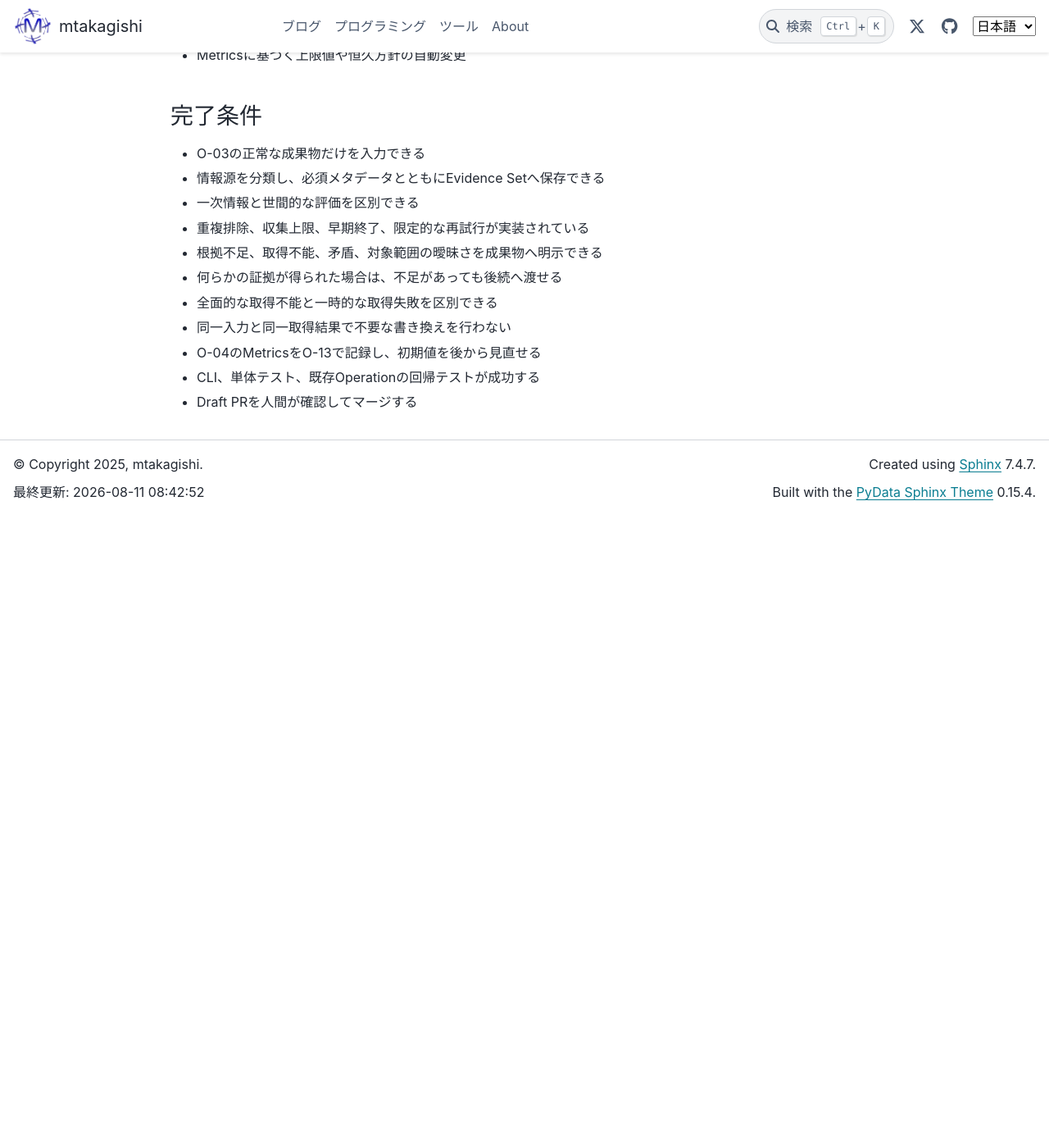
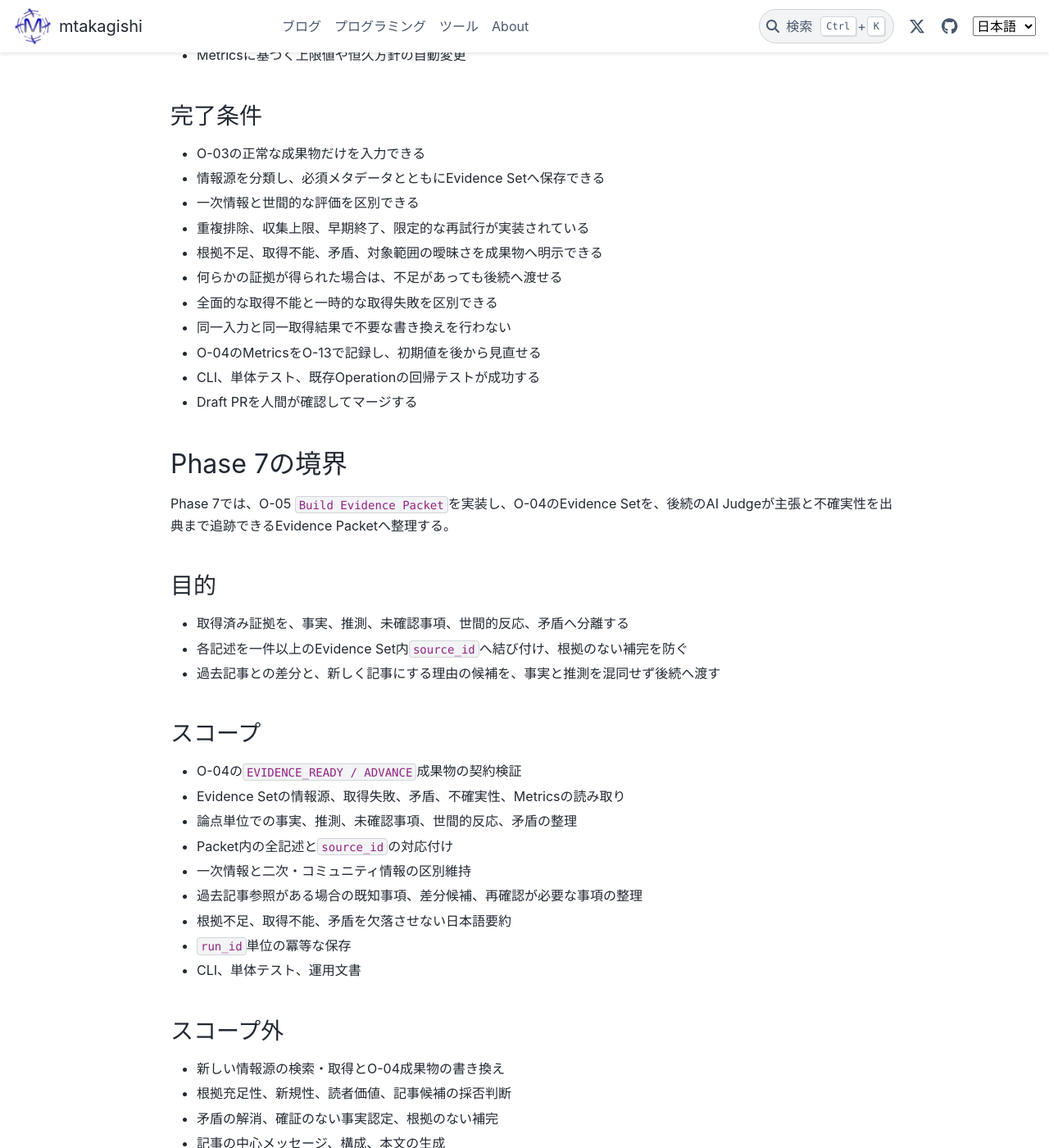
Before and after one commit to mtakagishi/note, a Sphinx documentation site: the page built from docs/agents/knowledge-harness/CHARTER.md, in a window 1280 px wide and 1400 px high, scrolled down 4693 px. Shown: the whole window at 82% size. Built offline with Sphinx 7.4.7 and the PyData theme 0.15.4, drawn with Linux system fonts in a browser that asks for light colours; before the commit the page ends 5323 px from its top, so only the background shows below that; some of the changed text lies outside the part shown.

Commit message:
O-05の実装境界を定義

```diff
--- a/docs/agents/knowledge-harness/CHARTER.md
+++ b/docs/agents/knowledge-harness/CHARTER.md
@@ -165,3 +165,47 @@ Phase 6では、O-04 `Collect Evidence`を実装し、安全性確認済みReque
 - O-04のMetricsをO-13で記録し、初期値を後から見直せる
 - CLI、単体テスト、既存Operationの回帰テストが成功する
 - Draft PRを人間が確認してマージする
+
+## Phase 7の境界
+
+Phase 7では、O-05 `Build Evidence Packet`を実装し、O-04のEvidence Setを、後続のAI Judgeが主張と不確実性を出典まで追跡できるEvidence Packetへ整理する。
+
+### 目的
+
+- 取得済み証拠を、事実、推測、未確認事項、世間的反応、矛盾へ分離する
+- 各記述を一件以上のEvidence Set内`source_id`へ結び付け、根拠のない補完を防ぐ
+- 過去記事との差分と、新しく記事にする理由の候補を、事実と推測を混同せず後続へ渡す
+
+### スコープ
+
+- O-04の`EVIDENCE_READY / ADVANCE`成果物の契約検証
+- Evidence Setの情報源、取得失敗、矛盾、不確実性、Metricsの読み取り
+- 論点単位での事実、推測、未確認事項、世間的反応、矛盾の整理
+- Packet内の全記述と`source_id`の対応付け
+- 一次情報と二次・コミュニティ情報の区別維持
+- 過去記事参照がある場合の既知事項、差分候補、再確認が必要な事項の整理
+- 根拠不足、取得不能、矛盾を欠落させない日本語要約
+- `run_id`単位の冪等な保存
+- CLI、単体テスト、運用文書
+
+### スコープ外
+
+- 新しい情報源の検索・取得とO-04成果物の書き換え
+- 根拠充足性、新規性、読者価値、記事候補の採否判断
+- 矛盾の解消、確証のない事実認定、根拠のない補完
+- 記事の中心メッセージ、構成、本文の生成
+- 過去記事の書き換え
+- GitHub Actionsと定期実行
+
+### 完了条件
+
+- O-04の正常なEvidence Setだけを入力できる
+- 事実、推測、未確認事項、世間的反応、矛盾を区別して保存できる
+- Packet内の全記述を存在する`source_id`へ追跡できる
+- 一次情報と一般的評価を混同しない
+- 取得失敗と不確実性をEvidence Setから欠落させない
+- 過去記事参照がある場合は、既知事項と差分候補を区別できる
+- 根拠がない記述、存在しない`source_id`、空の説明を拒否できる
+- 同一入力では不要な書き換えを行わない
+- CLI、単体テスト、既存Operationの回帰テストが成功する
+- Draft PRを人間が確認してマージする
```
Also changed, not shown: docs/agents/knowledge-harness/DECISIONS.md (+10 -0 lines), docs/agents/knowledge-harness/PIPELINE.md (+9 -3 lines), docs/agents/knowledge-harness/STATUS.md (+12 -7 lines).
